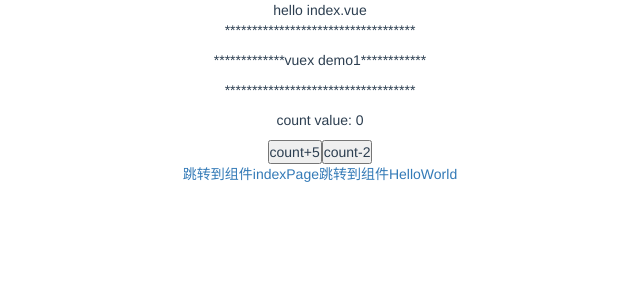
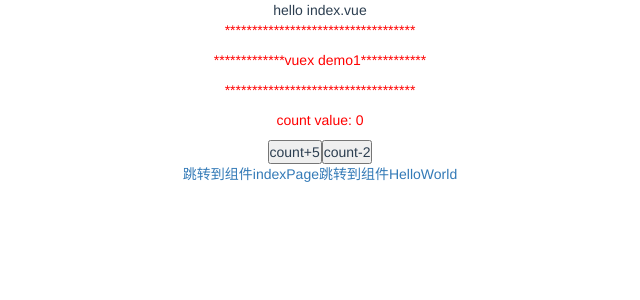
Before and after one commit to zilinglong/vue-cli-template, a Vue app: page /#/IndexPage in a window 1280 px wide. Shown: the top 300 px of the page, without its empty margins (320-960 px from the left). Built offline with nearby package versions, Linux system fonts and the light colour scheme; what vue-resource would draw is missing.

Commit message:
全局引入scss文件配置

```diff
--- a/package.json
+++ b/package.json
@@ -57,6 +57,7 @@
     "portfinder": "^1.0.13",
     "rimraf": "^2.6.0",
     "sass-loader": "^6.0.6",
+    "sass-resources-loader": "^1.3.3",
     "semver": "^5.3.0",
     "shelljs": "^0.7.6",
     "url-loader": "^0.5.8",
--- a/src/App.vue
+++ b/src/App.vue
@@ -15,6 +15,7 @@
 
 <style>
 @import './assets/css/pub.css';
+@import './assets/css/common.scss';
 #app {
   font-family: 'PingFang SC','Microsoft YaHei', Helvetica, Arial, sans-serif;
   -webkit-font-smoothing: antialiased;
--- a/src/assets/css/common.scss
+++ b/src/assets/css/common.scss
@@ -0,0 +1,6 @@
+.wrap {
+  p {
+    font-size: 14px;
+    color: #f00;
+  }
+}
```
Also changed, not shown: 1 other file (tests, documents, lock files or other folders).
